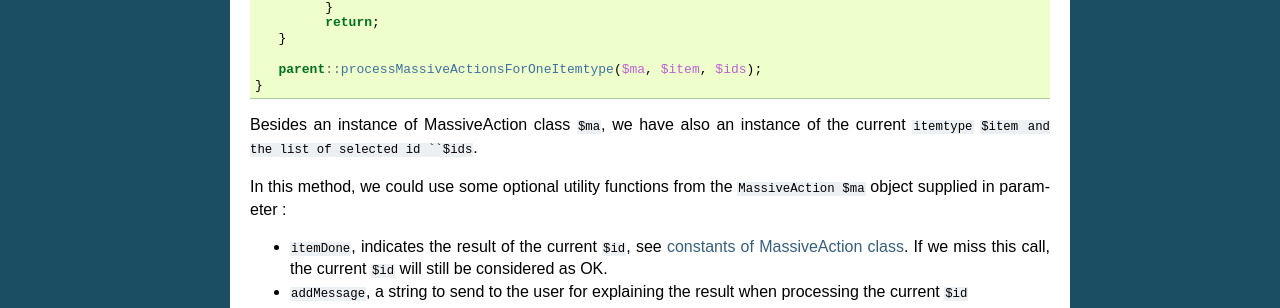
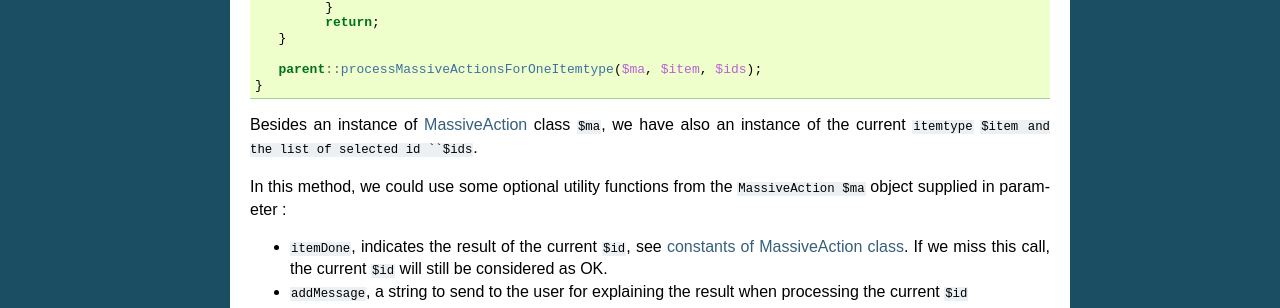
Before and after one commit to glpi-project/docdev, a Sphinx documentation site: the page built from source/devapi/massiveactions.rst, in a window 1280 px wide and 900 px high, scrolled down 1671 px. Shown: the part 472-780 px from the top of the window. Built offline with Sphinx 7.4.7, drawn with Linux system fonts in a browser that asks for light colours; some of the changed text lies outside the part shown.

Commit message:
more fixes

```diff
--- a/source/devapi/massiveactions.rst
+++ b/source/devapi/massiveactions.rst
@@ -9,7 +9,7 @@ Massive Actions
 Goals
 ^^^^^
 
-Add to itemtypes :doc:`search lists <../devapi/search>`_:
+Add to itemtypes :doc:`search lists <../devapi/search>`:
 
 - a checkbox before each item,
 - a checkbox to select all items checkboxes,
@@ -130,7 +130,7 @@ Finally, to process our definition, we need a ``processMassiveActionsForOneItemt
       parent::processMassiveActionsForOneItemtype($ma, $item, $ids);
    }
 
-Besides an instance of MassiveAction class ``$ma``, we have also an instance of the current ``itemtype`` ``$item and the list of selected id ``$ids``.
+Besides an instance of `MassiveAction <https://forge.glpi-project.org/apidoc/class-MassiveAction.html>`_ class ``$ma``, we have also an instance of the current ``itemtype`` ``$item and the list of selected id ``$ids``.
 
 In this method, we could use some optional utility functions from the ``MassiveAction $ma`` object supplied in parameter :
 
```
